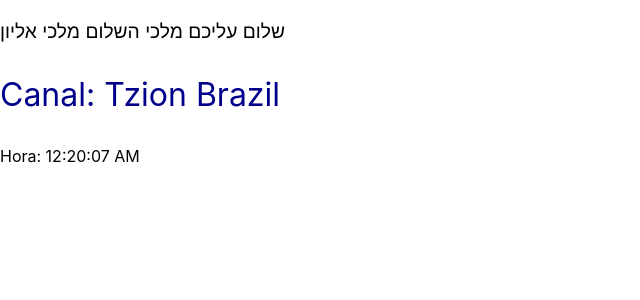
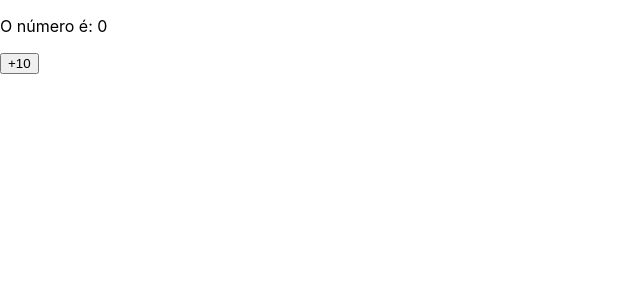
Before and after one commit to alefalves4867/React-course, a React (Create React App) app in the folder CFB/aulas/app01/: page / in a window 1280 px wide. Shown: the top 300 px of the page, without its empty margins (0-640 px from the left). Built offline with nearby package versions, Linux system fonts and the light colour scheme.

Commit message:
aula 10 useState

```diff
--- a/CFB/aulas/app01/src/App.js
+++ b/CFB/aulas/app01/src/App.js
@@ -1,19 +1,14 @@
-import React from 'react'
+import React,{useState} from 'react'
 import './App.css'
-import Hd1 from './componentes/Header1.js'
-import Dados from './componentes/Dados.js'
-import Corpo from './componentes/Body.js'
-import Hora from './componentes/Relogio.js'
+import State from './componentes/State.js'
+
 
 const App = ()=>{
-
+  const [num,setNum]=useState(0)
 
   return(
     <>
-    <Hd1/>
-    <Dados canal={Corpo()}/>
-
-    <Hora/>
+    <State setNum = {setNum} num = {num}/>
     </>
   )
 }
--- /dev/null
+++ b/CFB/aulas/app01/src/componentes/State.js
@@ -0,0 +1,18 @@
+import React from "react";
+
+
+export default function State(props){
+
+    const plus = ()=>{
+        props.setNum(props.num+10)
+    }
+
+
+    return(
+        <>
+        <p>O número é: {props.num}</p>
+        <input type='button' value='+10' onClick={plus}/>
+        </>
+
+    )
+}
```
